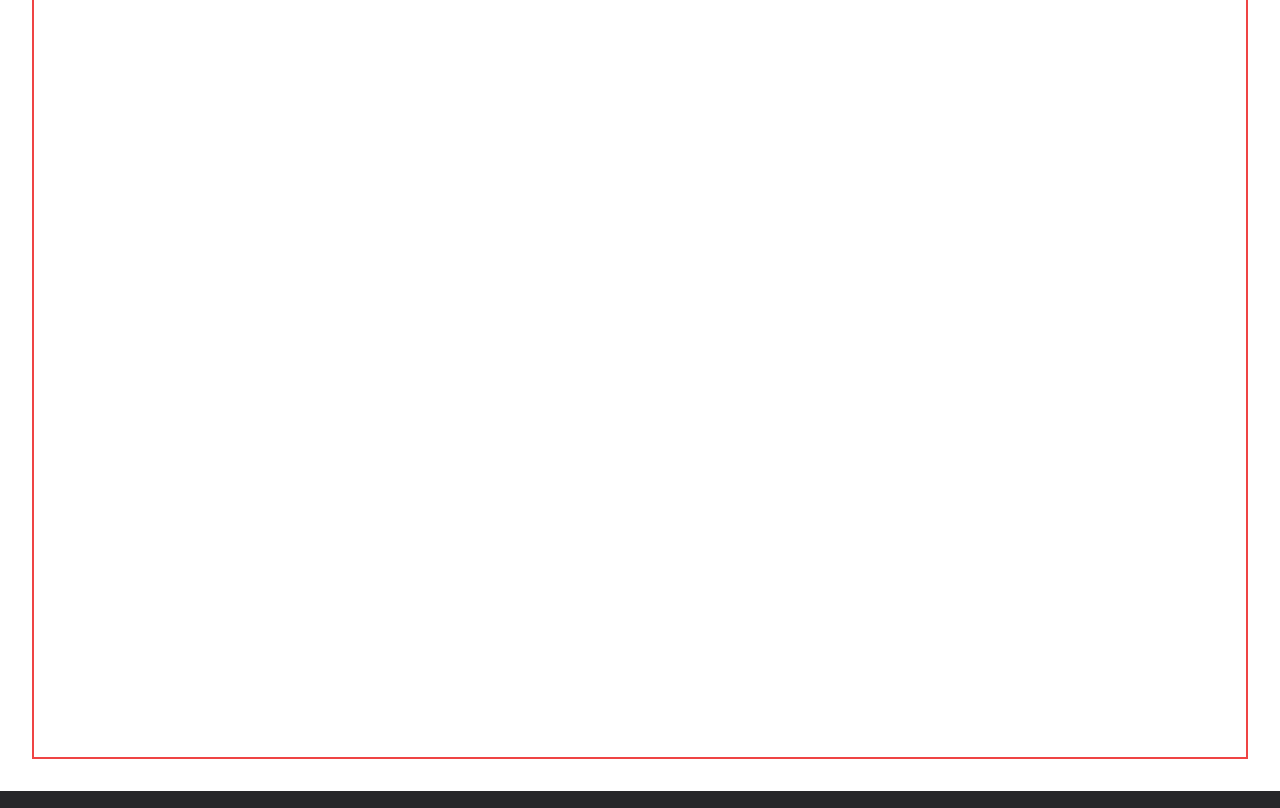
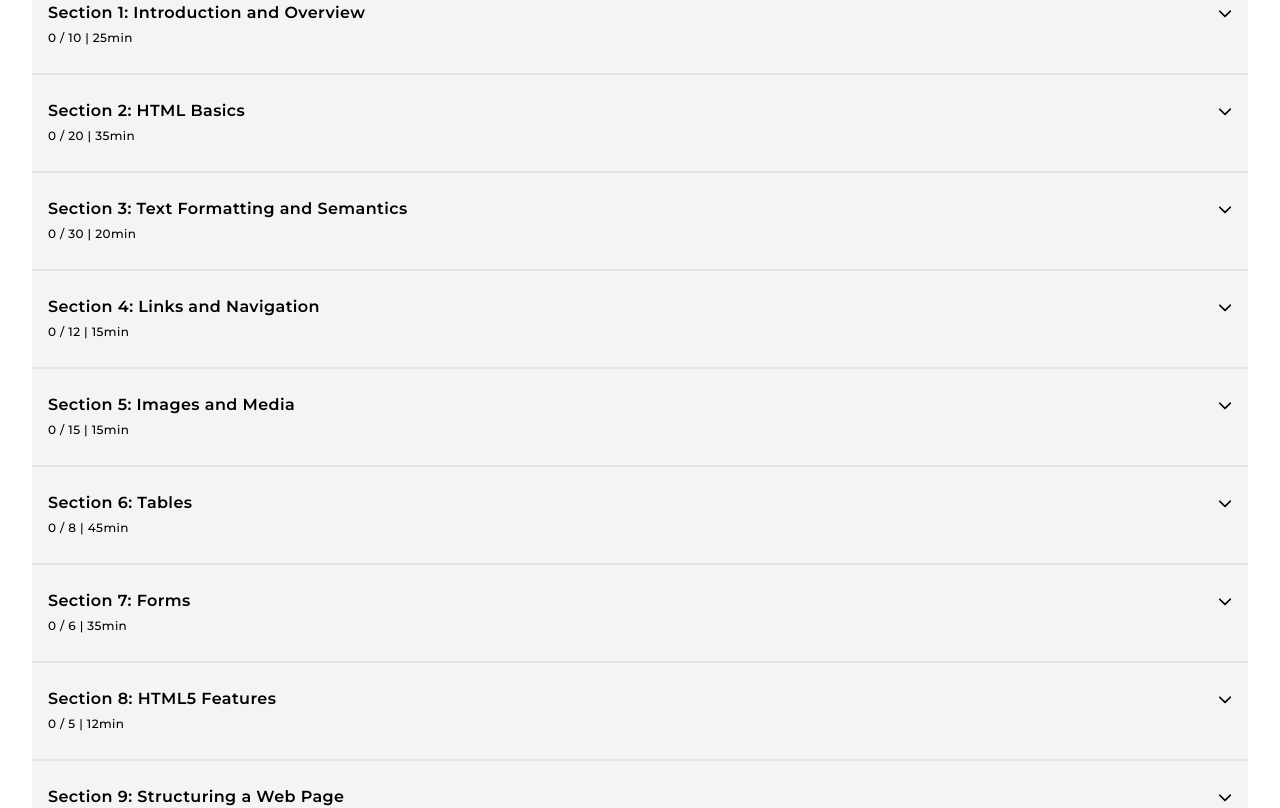
Before and after one commit to quietdevstudios/quietdevstudio, a React (Vite) app: page /my-learning/1 in a window 1280 px wide. Shown: the part 1280-2088 px from the top of the page. Built offline with nearby package versions, Linux system fonts and the light colour scheme.

Commit message:
course detail page build in progress

```diff
--- a/data.js
+++ b/data.js
@@ -54,21 +54,104 @@ export const NAV_LINKS = [
 
 export const PURCHASEDCOURSES = [
   {
-    id: 'course1',
-    title: 'HTML for Beginners',
-    tutor: 'quietdev',
-    image: thumbnailImg
+    id: "course1",
+    title: "HTML for Beginners",
+    tutor: "quietdev",
+    image: thumbnailImg,
   },
   {
-    id: 'course2',
-    title: 'CSS for Beginners',
-    tutor: 'quietdev',
-    image: cssImg
+    id: "course2",
+    title: "CSS for Beginners",
+    tutor: "quietdev",
+    image: cssImg,
   },
   {
-    id: 'course3',
-    title: 'JavaScript for Beginners',
-    tutor: 'quietdev',
-    image: jsImg
-  }
-]
+    id: "course3",
+    title: "JavaScript for Beginners",
+    tutor: "quietdev",
+    image: jsImg,
+  },
+];
+
+export const COURSECONTENT = [
+  {
+    id: "1",
+    courseTitle: "Introduction and Overview",
+    sectionNumber: 1,
+    completedSteps: 0,
+    totalSteps: 10,
+    estimatedTime: `${25}min`,
+  },
+  {
+    id: "2",
+    courseTitle: "HTML Basics",
+    sectionNumber: 2,
+    completedSteps: 0,
+    totalSteps: 20,
+    estimatedTime: `${35}min`,
+  },
+  {
+    id: "3",
+    courseTitle: "Text Formatting and Semantics",
+    sectionNumber: 3,
+    completedSteps: 0,
+    totalSteps: 30,
+    estimatedTime: `${20}min`,
+  },
+  {
+    id: "4",
+    courseTitle: "Links and Navigation",
+    sectionNumber: 4,
+    completedSteps: 0,
+    totalSteps: 12,
+    estimatedTime: `${15}min`,
+  },
+  {
+    id: "5",
+    courseTitle: "Images and Media",
+    sectionNumber: 5,
+    completedSteps: 0,
+    totalSteps: 15,
+    estimatedTime: `${15}min`,
+  },
+  {
+    id: "6",
+    courseTitle: "Tables",
+    sectionNumber: 6,
+    completedSteps: 0,
+    totalSteps: 8,
+    estimatedTime: `${45}min`,
+  },
+  {
+    id: "7",
+    courseTitle: "Forms",
+    sectionNumber: 7,
+    completedSteps: 0,
+    totalSteps: 6,
+    estimatedTime: `${35}min`,
+  },
+  {
+    id: "8",
+    courseTitle: "HTML5 Features",
+    sectionNumber: 8,
+    completedSteps: 0,
+    totalSteps: 5,
+    estimatedTime: `${12}min`,
+  },
+  {
+    id: "9",
+    courseTitle: "Structuring a Web Page",
+    sectionNumber: 9,
+    completedSteps: 0,
+    totalSteps: 25,
+    estimatedTime: `${50}min`,
+  },
+  {
+    id: "10",
+    courseTitle: "Accessibility and Best Practices",
+    sectionNumber: 10,
+    completedSteps: 0,
+    totalSteps: 20,
+    estimatedTime: `${15}min`,
+  },
+];
--- a/src/components/PurchasedCourseItem.jsx
+++ b/src/components/PurchasedCourseItem.jsx
@@ -1,6 +1,12 @@
 import React from "react";
 import video from "/wontFail.mp4";
 import { NavLink } from "react-router-dom";
+import { FontAwesomeIcon } from "@fortawesome/react-fontawesome";
+import {
+  faChevronDown,
+  faChevronRight,
+} from "@fortawesome/free-solid-svg-icons";
+import { COURSECONTENT } from "../../data";
 
 const PurchasedCourseItem = ({}) => {
   return (
@@ -14,7 +20,7 @@ const PurchasedCourseItem = ({}) => {
         <source src={video} type="video/mp4" />
       </video>
       <nav>
-        <ul className="flex items-center justify-center gap-6 p-2 bg-zinc-100 border-b-2 border-zinc-300 font-bold text-lg">
+        <ul className="flex items-center justify-center gap-6 p-4 bg-zinc-100 border-b-2 border-zinc-200 font-bold text-lg">
           <li>
             <NavLink>Course content</NavLink>
           </li>
@@ -23,9 +29,34 @@ const PurchasedCourseItem = ({}) => {
           </li>
         </ul>
       </nav>
-      <section className="h-screen border-2 border-red-500 m-8">
+      <section className="m-8">
         <ul>
-          <h2>Section 1: Introduction and Overview</h2>
+          {COURSECONTENT.map((coursecontentitem) => {
+            const {
+              id,
+              courseTitle,
+              completedSteps,
+              estimatedTime,
+              sectionNumber,
+              totalSteps,
+            } = coursecontentitem;
+            return (
+              <button
+                key={id}
+                className="bg-zinc-100 py-6 px-4 text-left font-semibold text-[1rem] tracking-wide w-full border-t-2 border-zinc-200 last:border-b-2 last:border-zinc-200"
+              >
+                <span className="flex items-center justify-between">
+                  <h2>
+                    Section {sectionNumber}: {courseTitle}
+                  </h2>
+                  <FontAwesomeIcon icon={faChevronDown} size="sm" />
+                </span>
+                <span className="text-xs font-medium">
+                  {completedSteps} / {totalSteps} | {estimatedTime}
+                </span>
+              </button>
+            );
+          })}
         </ul>
       </section>
     </main>
```
